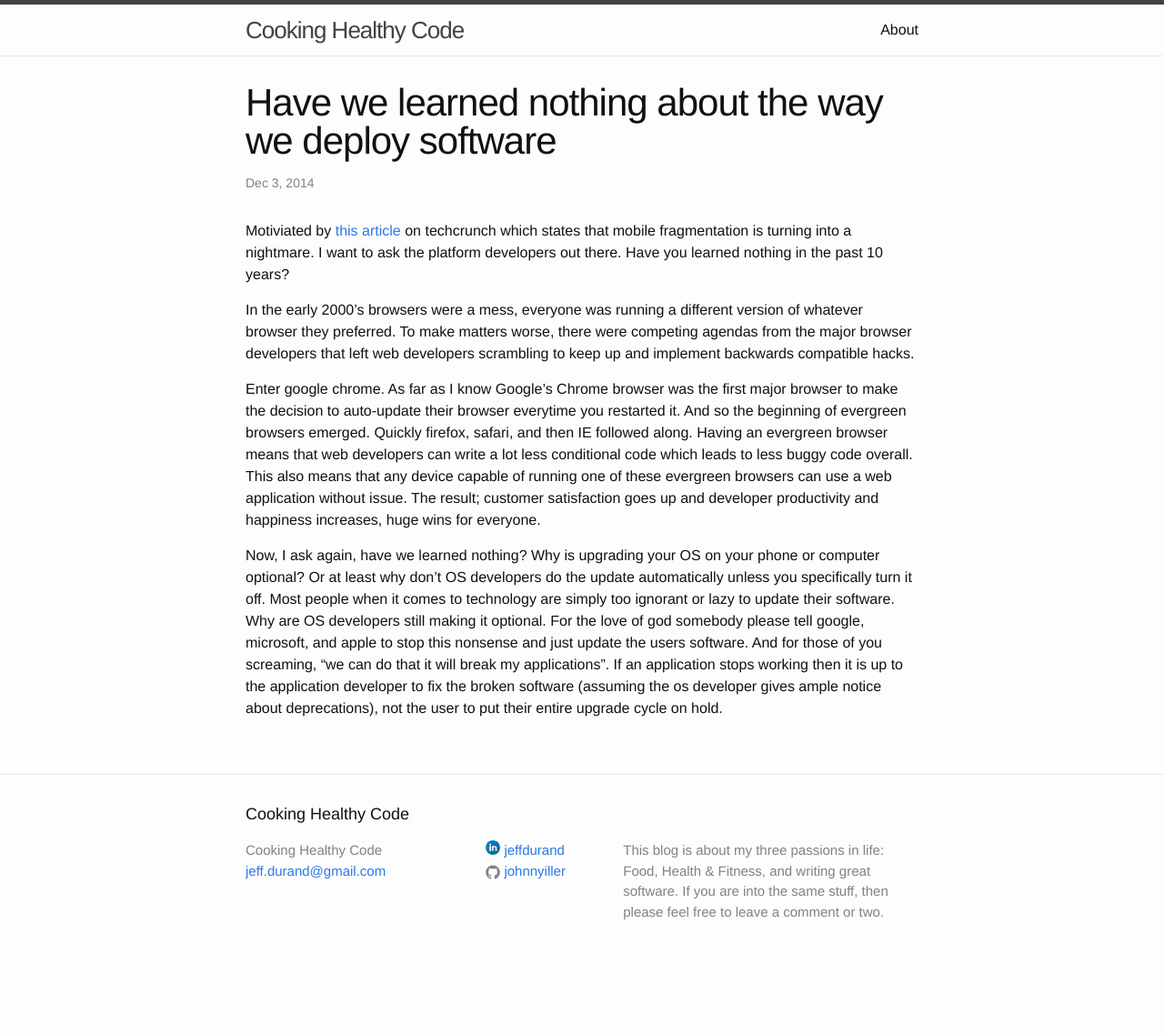
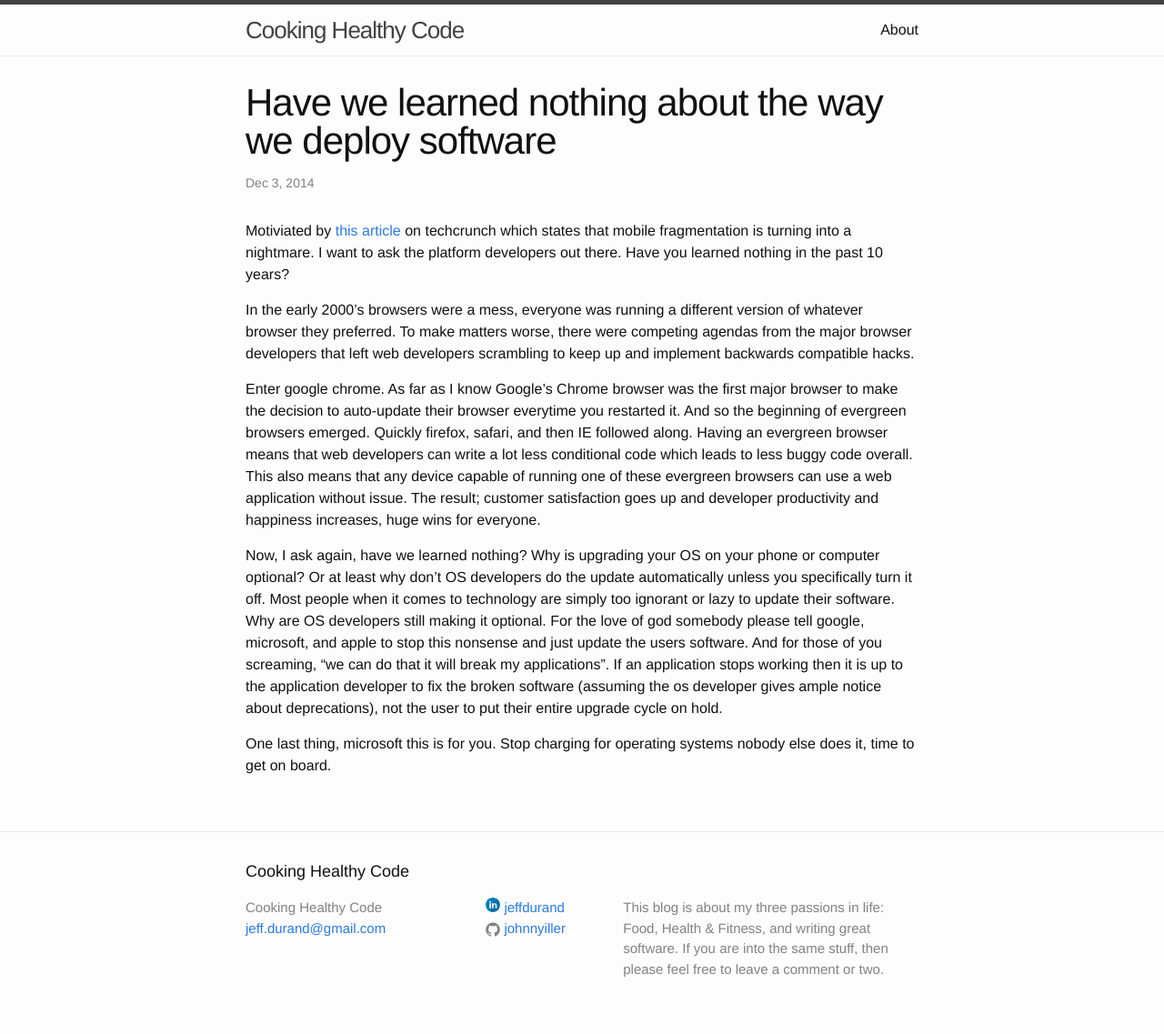
Before and after one commit to johnnyiller/johnnyiller.github.io, a Jekyll site: the page built from _posts/2014-12-3-have-we-learned-nothing.markdown, in a window 1280 px wide. Shown: the whole page at 91% size. Built offline with Jekyll 4.4.1, drawn with Linux system fonts in a browser that asks for light colours; comment, search, counter and statistics services are not loaded; before the commit the page ends 1074 px from its top, so only the background shows below that.

Commit message:
microsoft cut the shit

```diff
--- a/_posts/2014-12-3-have-we-learned-nothing.markdown
+++ b/_posts/2014-12-3-have-we-learned-nothing.markdown
@@ -13,3 +13,5 @@
 Enter google chrome.  As far as I know Google's Chrome browser was the first major browser to make the decision to auto-update their browser everytime you restarted it.  And so the beginning of evergreen browsers emerged.  Quickly firefox, safari, and then IE followed along.  Having an evergreen browser means that web developers can write a lot less conditional code which leads to less buggy code overall.  This also means that any device capable of running one of these evergreen browsers can use a web application without issue.  The result; customer satisfaction goes up and developer productivity and happiness increases, huge wins for everyone.
 
 Now, I ask again, have we learned nothing?  Why is upgrading your OS on your phone or computer optional?  Or at least why don't OS developers do the update automatically unless you specifically turn it off. Most people when it comes to technology are simply too ignorant or lazy to update their software.  Why are OS developers still making it optional.  For the love of god somebody please tell google, microsoft, and apple to stop this nonsense and just update the users software.  And for those of you screaming, "we can do that it will break my applications". If an application stops working then it is up to the application developer to fix the broken software (assuming the os developer gives ample notice about deprecations), not the user to put their entire upgrade cycle on hold.
+
+One last thing, microsoft this is for you.  Stop charging for operating systems nobody else does it, time to get on board.
```
